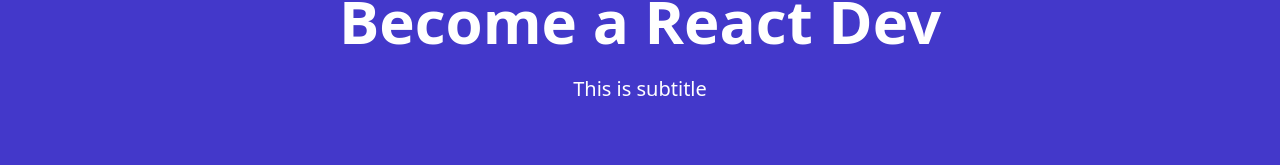
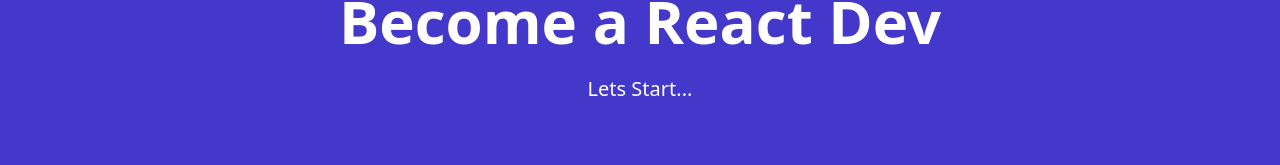
Before and after one commit to Sweta7/react-job-2024, a React (Vite) app: page / in a window 1280 px wide. Shown: the part 170-335 px from the top of the page. Built offline with nearby package versions, Linux system fonts and the light colour scheme.

Commit message:
updated subtitle

```diff
--- a/src/components/Hero.tsx
+++ b/src/components/Hero.tsx
@@ -1,7 +1,4 @@
-const Hero = ({
-  title = "Become a React Dev",
-  subtitle = "This is subtitle",
-}) => {
+const Hero = ({ title = "Become a React Dev", subtitle = "Lets Start..." }) => {
   return (
     <section className="bg-indigo-700 py-20 mb-4">
       <div className="max-w-7xl mx-auto px-4 sm:px-6 lg:px-8 flex flex-col items-center">
```
